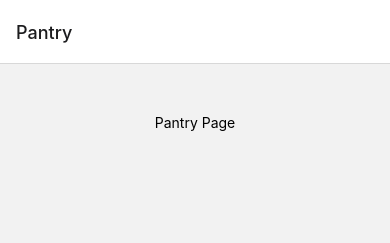
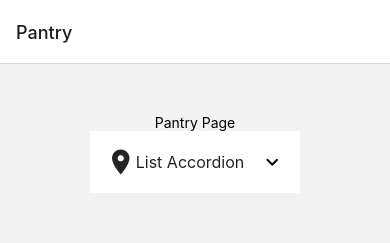
Before and after one commit to colefrishman/MiCocina, a React Native app: screen /Pantry in a window 390 px wide. Shown: the top 243 px of the page. Built offline with nearby package versions, Linux system fonts and the light colour scheme.

Commit message:
Basic accordian

```diff
--- a/Pages/PantryPage.js
+++ b/Pages/PantryPage.js
@@ -6,7 +6,7 @@
  * @flow strict-local
  */
 
- import React from 'react';
+ import React, {useState} from 'react';
  import {
    SafeAreaView,
    ScrollView,
@@ -15,8 +15,10 @@
    Text,
    Button,
    useColorScheme,
+   AsyncStorage,
    View,
  } from 'react-native';
+ import { ListItem, Icon } from 'react-native-elements';
 
  const styles = StyleSheet.create({
    center: {
@@ -28,10 +30,38 @@
    }
  })
 
+
+
  const PantryPage = () => {
+
+  const [expanded, setExpanded] = useState(false)
+
    return (
    <View style={[styles.center, {top: 50}]}>
      <Text>Pantry Page</Text>
+     <ListItem.Accordion
+        content={
+          <>
+            <Icon name="place" size={30} />
+            <ListItem.Content>
+              <ListItem.Title>List Accordion</ListItem.Title>
+            </ListItem.Content>
+          </>
+        }
+        isExpanded={expanded}
+        onPress={() => {
+          setExpanded(!expanded);
+        }}
+        >
+          <ListItem key="1" bottomDivider>
+            <ListItem.Content>
+              <ListItem.Title>abc</ListItem.Title>
+              <ListItem.Subtitle>def</ListItem.Subtitle>
+            </ListItem.Content>
+            <ListItem.Chevron />
+          </ListItem>
+        </ListItem.Accordion>
+
    </View>
    );
  };
--- a/package.json
+++ b/package.json
@@ -18,6 +18,7 @@
     "react": "17.0.1",
     "react-dom": "17.0.1",
     "react-native": "0.64.3",
+    "react-native-elements": "^3.4.2",
     "react-native-gesture-handler": "^1.10.3",
     "react-native-ico-material-design": "^3.3.1",
     "react-native-reanimated": "^2.2.4",
```
